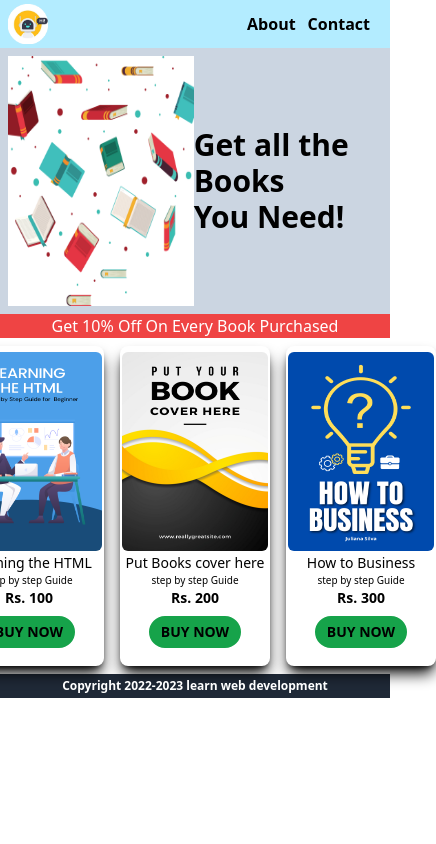
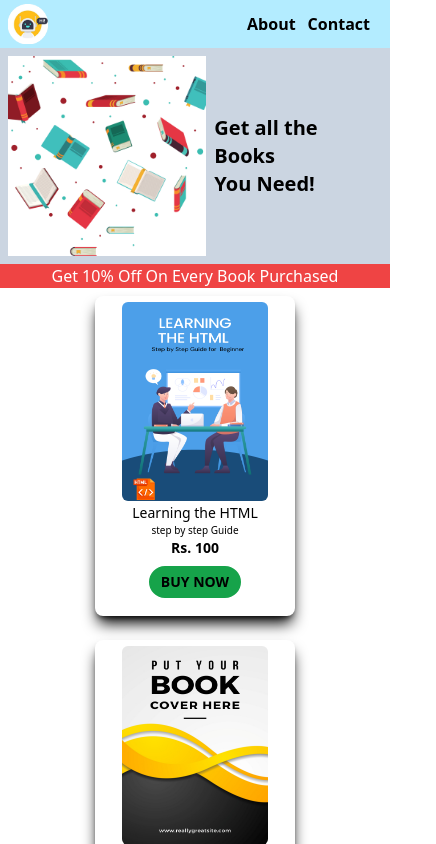
Before and after one commit to rjcodedev/techPlusCoding, a React (Create React App) app: page / in a window 390 px wide. Shown: the top 844 px of the page, 436 px wide, since content can reach past the window. Built offline with nearby package versions, Linux system fonts and the light colour scheme.

Commit message:
made website responsive

```diff
--- a/src/component/BookList.js
+++ b/src/component/BookList.js
@@ -34,7 +34,7 @@ const BookList = () => {
         window.open(url, '_blank', 'noopener,noreferrer');
     }
     return (
-        <div className='flex flex-row row-auto justify-center'>
+        <div className='flex flex-wrap gap-x-5 gap-y-2 justify-center mx-auto'>
             {Books.map((item) =>
                 <div key={item.id} className='w-[200px] h-[320px] bg-white shadow-black shadow-lg rounded-lg flex flex-col items-center m-2 pt-1' >
                     <div className='w-[150px] h-[203px] border-white border-2 rounded-lg overflow-hidden' >
--- a/src/component/Home.js
+++ b/src/component/Home.js
@@ -6,8 +6,8 @@ const Home = () => {
     return (
         <div className=''>
             <div className='flex flex-row justify-around p-2 items-center bg-slate-300'>
-                <div><img src={books} alt="boosks" className='w-[250px] h-[250px] md:w-[310px] md:h-[310px]' /></div>
-                <div><div className='font-bold text-3xl'>Get all the Books </div><div className='font-bold text-3xl'>You Need!</div></div>
+                <div><img src={books} alt="boosks" className='w-[200px] h-[200px] md:w-[310px] md:h-[310px]' /></div>
+                <div className='ml-2 lg:ml-0'><div className='font-bold text-xl md:text-3xl'>Get all the Books </div><div className='font-bold text-xl md:text-3xl'>You Need!</div></div>
             </div>
             <div className='bg-red-500 w-full text-center text-white font-medium' >Get 10% Off On Every Book Purchased</div>
             <BookList />
```
